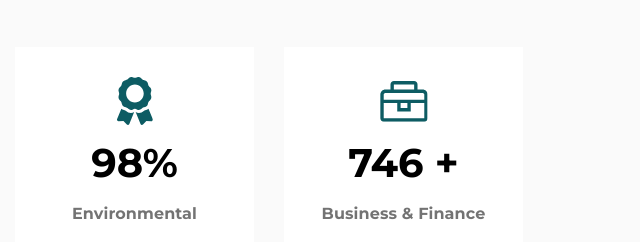
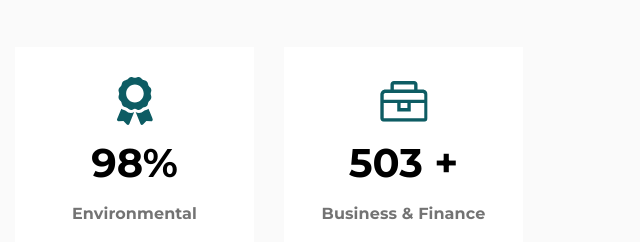
Before and after one commit to hasan-hasanzade/relvise, a plain HTML site: page index.html in a window 1280 px wide. Shown: the part 1123-1365 px from the top of the page, 640-1280 px from the left. Drawn offline with Linux system fonts and the light colour scheme.

Commit message:
Update index.html
Ready

```diff
--- a/index.html
+++ b/index.html
@@ -123,7 +123,7 @@
                         <div class="advantages__icon">
                            <img src="./assets/image/advantages/04.svg" alt="Business & Finance ">
                         </div>
-                        <div class="advantages__value">746 +</div>
+                        <div class="advantages__value">503 +</div>
                         <div class="advantages__text">Business & Finance </div>
                      </div>
                   </div>
```
